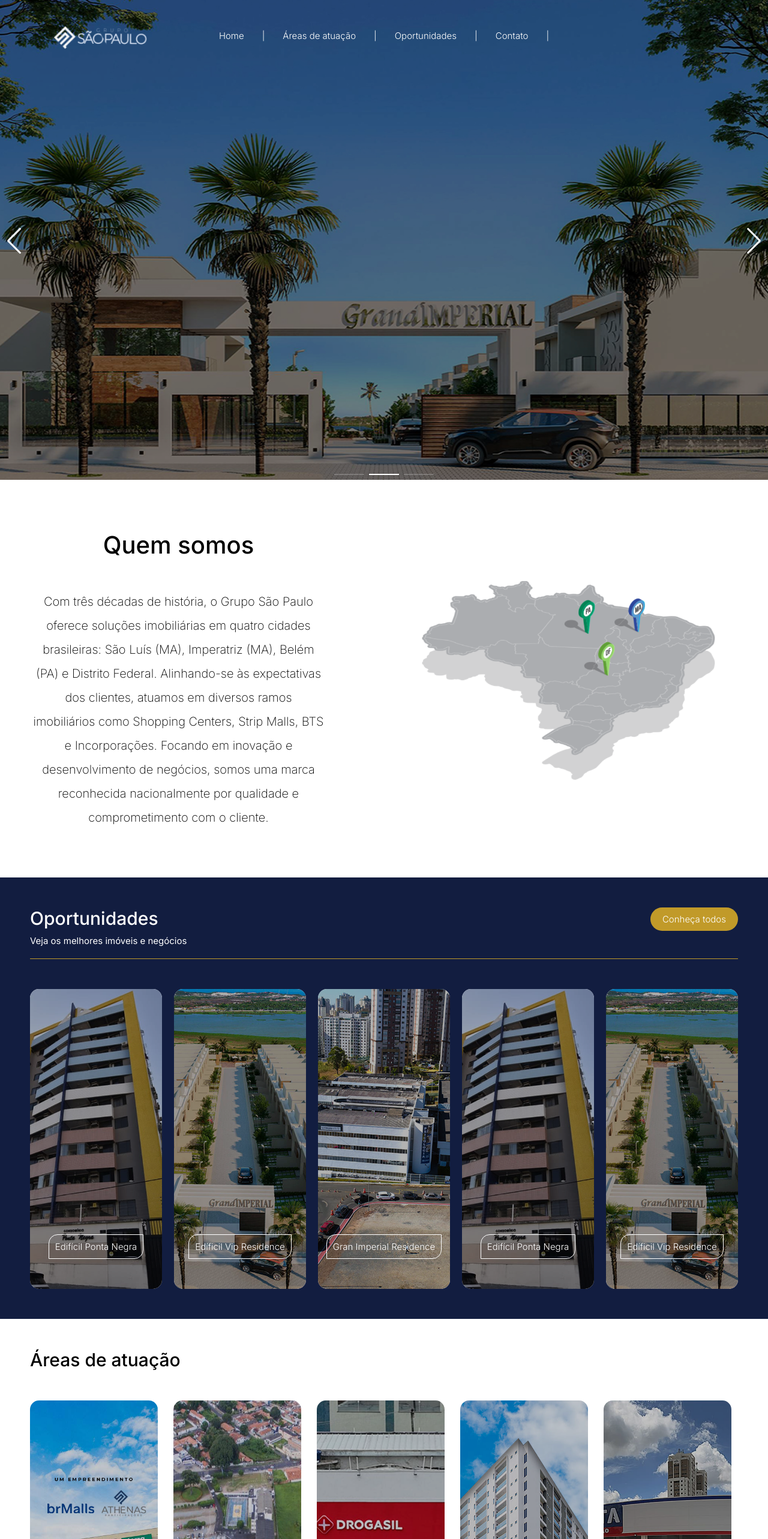
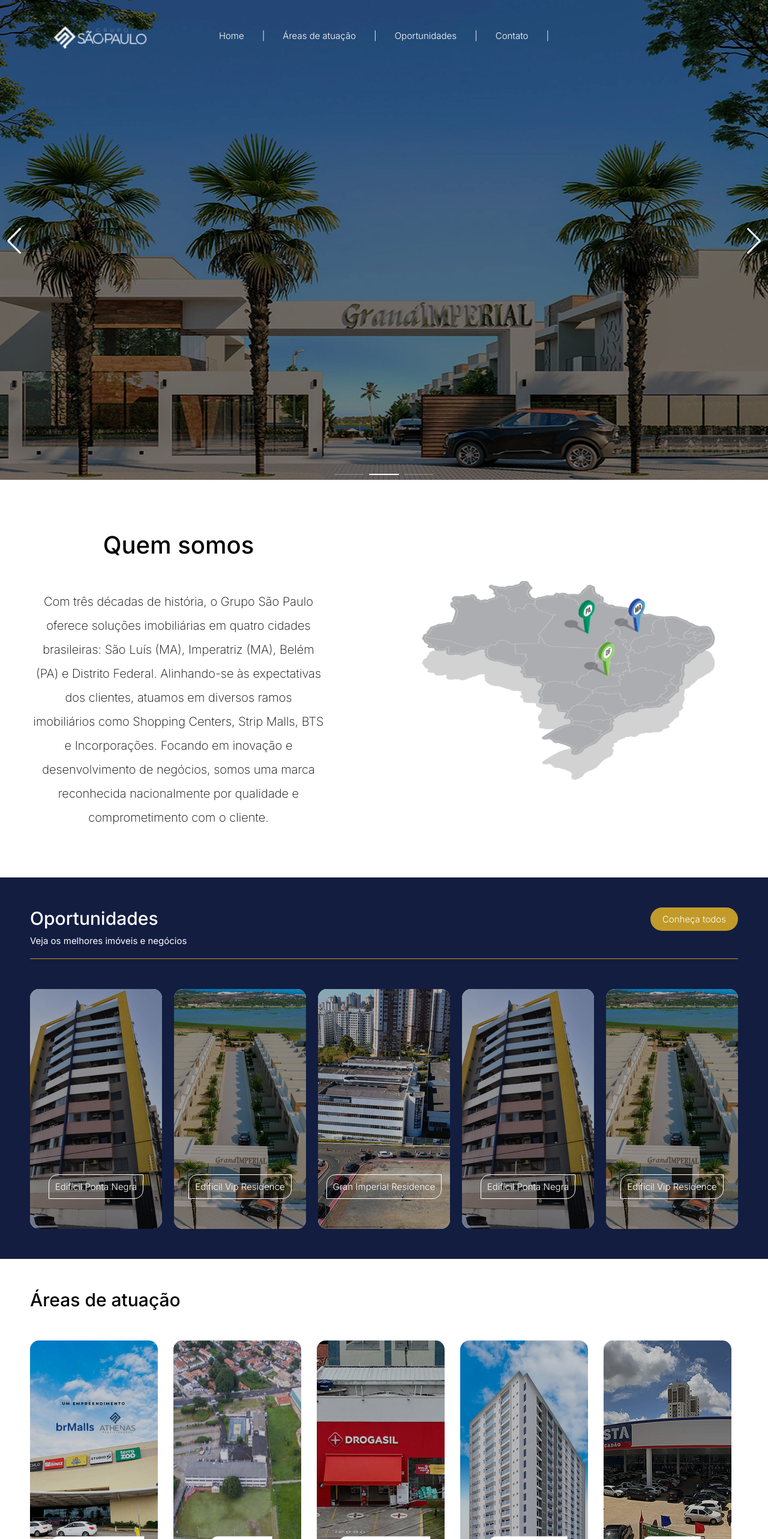
Before and after one commit to WillianAmorim/sp-react, a React (Vite) app: page / in a window 1280 px wide. Shown: the top 2566 px of the page at 60% size. Built offline with nearby package versions, Linux system fonts and the light colour scheme.

Commit message:
subindo pra sp

```diff
--- a/src/components/Oportunidades.jsx
+++ b/src/components/Oportunidades.jsx
@@ -24,9 +24,6 @@ const Oportunidades = () => {
                     centeredSlides={true}
                     spaceBetween={20}
                     grabCursor={true}
-                    // pagination={{
-                    //     clickable: true,
-                    // }}
                     autoplay={{
                         delay: 0,
                     }}
--- a/src/styles/AreasAtuacao.js
+++ b/src/styles/AreasAtuacao.js
@@ -23,7 +23,7 @@ export const AreasAtuacaoContainer = styled.section`
 
     li {
         width: 100%;
-        height: 500px;
+        height: 400px;
         object-fit: cover;
         position: relative;
         transition: transform 0.5s ease-in-out;
--- a/src/styles/Oportunidades.js
+++ b/src/styles/Oportunidades.js
@@ -79,7 +79,7 @@ export const OportunidadesContainer = styled.section`
     .swiper-slide img {
         display: block;
         width: 100%;
-        height: 500px;
+        height: 400px;
         object-fit: cover;
 
         border-radius: 15px;
```
